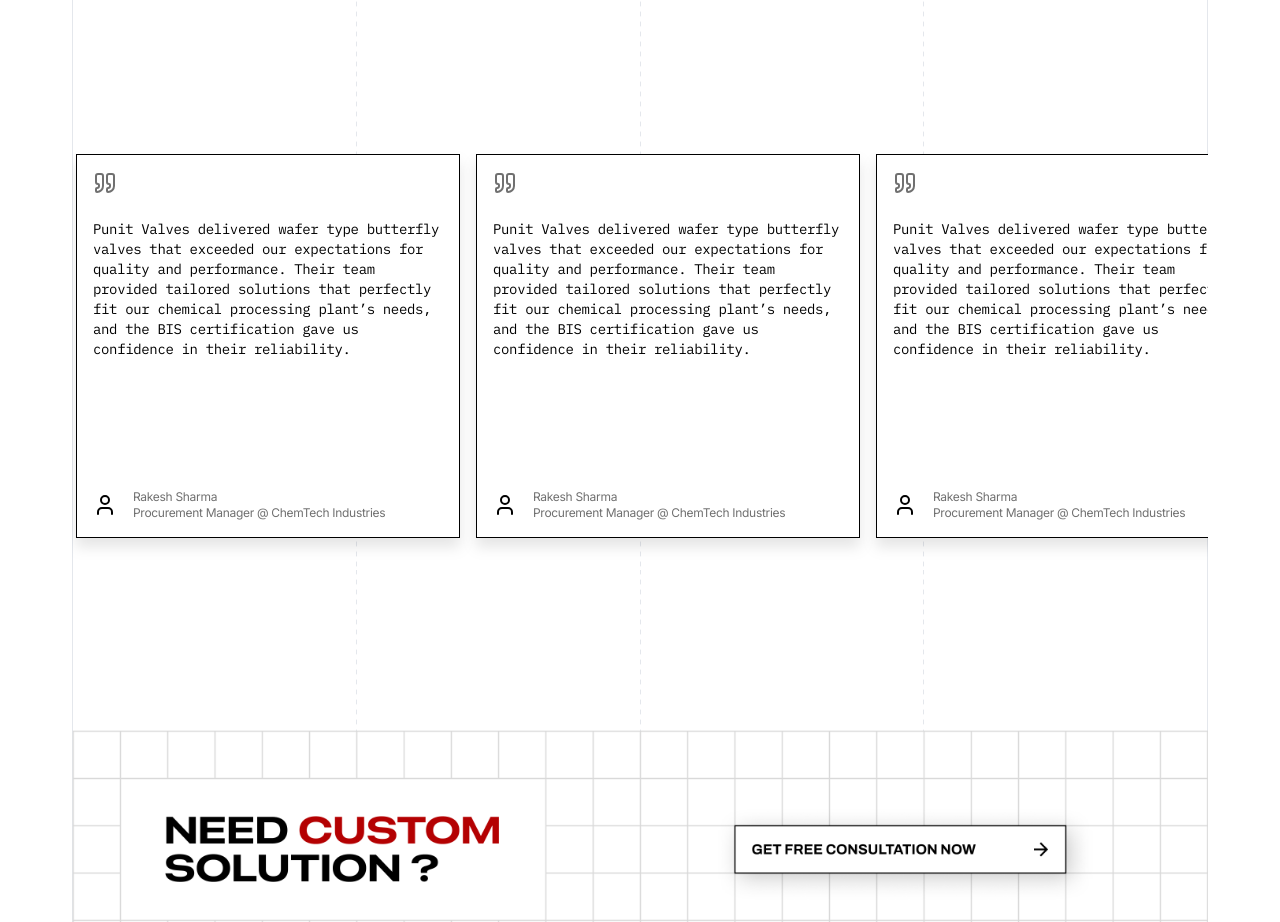
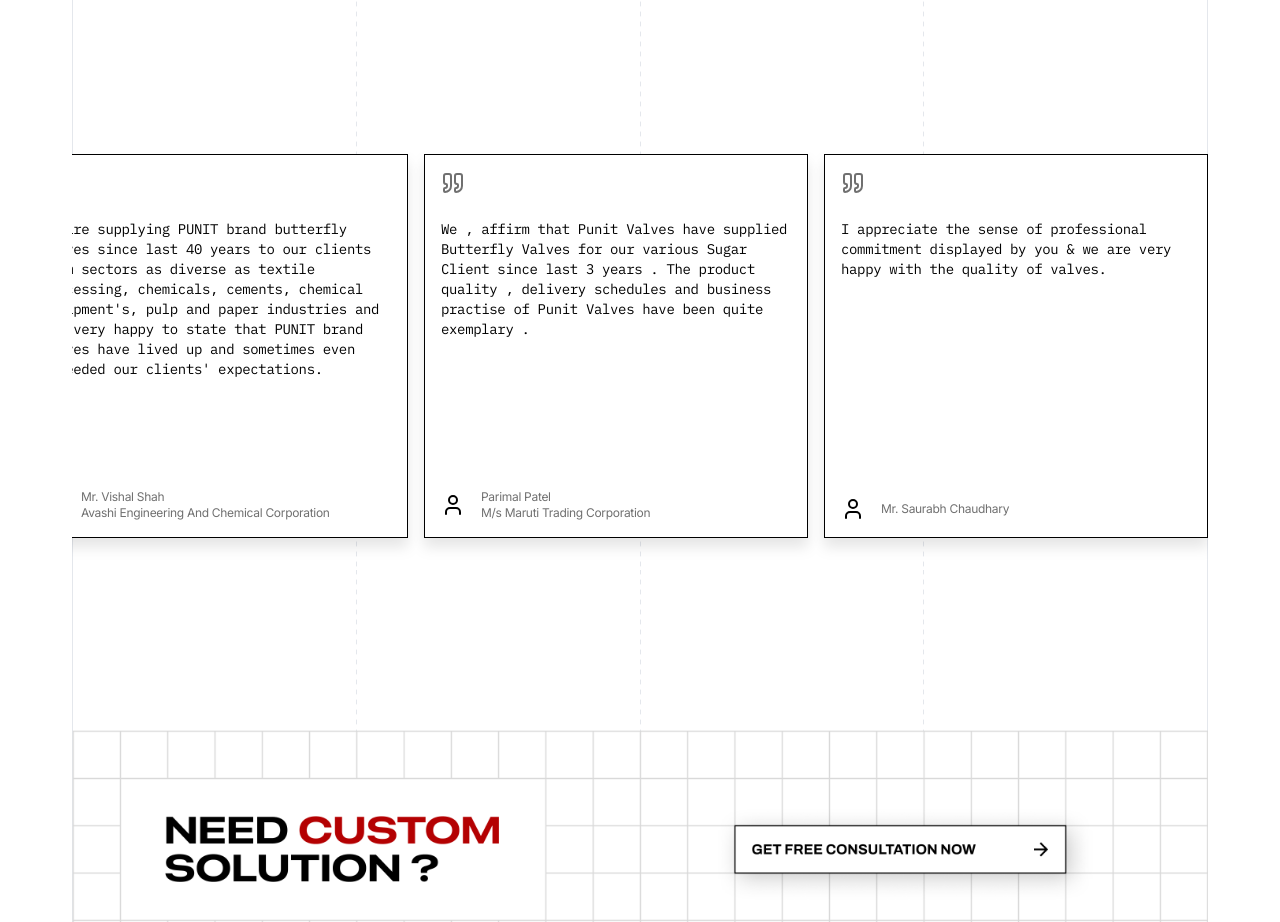
Before and after one commit to punit-valves-tech/punit-valves---www, a Next.js app: page /about in a window 1280 px wide. Shown: the part 1960-2882 px from the top of the page. Built offline with nearby package versions, Linux system fonts and the light colour scheme; a web font is replaced by a local one.

Commit message:
added: not-found, improved carousel and listing

```diff
--- a/app/not-found.tsx
+++ b/app/not-found.tsx
@@ -1,15 +1,39 @@
 import { Headline } from "@/components/molecules/headline";
+import { CTA } from "@/components/organisms/cta";
 import { Page } from "@/components/organisms/page";
 import Section from "@/components/utils/section";
+import { ArrowRightIcon } from "lucide-react";
 
 export default function Home() {
   return (
     <Page>
       <Section>
-        <div className="px-4 py-20">
-          <Headline label="ERROR 404" title="PAGE NOT FOUND" />
+        <div className="px-4 pt-40">
+          <Headline
+            label="ERROR 404"
+            title="VALVE NOT FOUND"
+            desc={
+              <>
+                Oops! It seems you’ve taken a wrong turn in our valve maze. The
+                page you’re looking for might have been moved, deleted, or
+                perhaps it never existed. But don’t worry, we’re here to help
+                you find your way back.
+              </>
+            }
+            primary={{
+              type:"primary",
+              children: <>GO TO HOME  <ArrowRightIcon className="ml-2 h-4 -mr-2 item-end" /></>,
+              href: "/"
+            }}
+            secondary={{
+              type:"secondary",
+              children: <>VIEW ALL PRODUCTS <ArrowRightIcon className="ml-2 h-4 -mr-2 item-end" /></>,
+              href: "/products"
+            }}
+          />
         </div>
       </Section>
+      <CTA />
     </Page>
   );
 }
--- a/app/page.tsx
+++ b/app/page.tsx
@@ -6,8 +6,14 @@
 import { Page } from "@/components/organisms/page";
 import { ProductCatalog } from "@/components/organisms/product-catalog";
 import { Testimonials } from "@/components/organisms/testimonials";
+import { sanityFetch } from "@/lib/sanity/live";
+import { allProductsQuery } from "@/lib/sanity/queries";
 
-export default function Home() {
+
+export default async function Home() {
+  const [{ data: products }] = await Promise.all([
+    sanityFetch({ query: allProductsQuery }),
+  ]);
   return (
     <Page>
       {/* HERO */}
@@ -18,8 +24,7 @@
 
       {/* PRODUCT CATALOG */}
       <ProductCatalog />
-
-      <Carousel />
+      <Carousel products={products} />
 
       {/* COMPANY OVERVIEW */}
       <CompanyOverview />
--- a/app/products/[slug]/page.tsx
+++ b/app/products/[slug]/page.tsx
@@ -42,7 +42,7 @@
           <div className="px-4 flex flex-col h-full">
             <div className="flex-grow min-h-20"></div>
               <Text as="p" scale="p3" font="ibm-plex" className="">
-                SINCE 1976
+                {product?.class?.title}
               </Text>
               <Text
                 as="h1"
--- a/components/organisms/carousel.tsx
+++ b/components/organisms/carousel.tsx
@@ -1,13 +1,17 @@
+/* eslint-disable @typescript-eslint/no-explicit-any */
 "use client";
 
 import { Button } from "../atoms/button";
-import Image from "next/image";
 import { Text } from "../atoms/text";
 import Section from "../utils/section";
 import useEmblaCarousel from "embla-carousel-react";
 import Autoscroll from "embla-carousel-auto-scroll";
+import Image from "next/image";
+import { ArrowRightIcon } from "lucide-react";
 
-export const Carousel = () => {
+
+
+export const Carousel = ({ products }: any) => {
   const [emblaRef] = useEmblaCarousel({ loop: true, dragFree: true }, [
     Autoscroll({ speed: 1, stopOnMouseEnter: true, stopOnInteraction: false, startDelay: 0 }),
   ]);
@@ -15,15 +19,15 @@
     <Section contained={false}>
       <div className="embla w-full overflow-hidden" ref={emblaRef}>
         <div className="py-8 flex flex-row px-4 gap-4 embla__container">
-          {new Array(8).fill(0).map((o, i) => (
+          {products.map((o: any, i: any) => (
             <div
               key={i}
               className="embla__slide aspect-square border bg-white drop-shadow-xl flex flex-col"
             >
-              <div className="h-64 md:h-96 w-[20rem] md:w-[30rem] m-4 border border-[var(--grid-color)] bg-white overflow-hidden">
+              <div className="h-64 md:h-96 w-[20rem] md:w-[30rem] m-4 border border-[var(--grid-color)] bg-[var(--grid-color)] overflow-hidden">
                 <Image
                   alt="product valve"
-                  src="/valve.jpg"
+                  src={o?.image}
                   width="640"
                   height="640"
                   className="object-cover h-full"
@@ -32,11 +36,11 @@
               <div className="pb-4 flex flex-col flex-grow w-full">
                 <div className="px-4 pb-2 flex flex-row">
                   <Text as="p" scale="p3" font="ibm-plex" className="uppercase">
-                    Ball Valve
+                    {o?.class?.title}
                   </Text>
                   <div className="flex-grow" />
                   <Text as="p" scale="p3" font="ibm-plex" className="uppercase">
-                    #REF1089
+                  #REF{o._id.substr(1, 4)}
                   </Text>
                 </div>
                 {/* <Text as="p" scale="p3" font="ibm-plex" className="">
@@ -50,7 +54,7 @@
                   font="inter"
                   className="px-4 py-4 font-semibold"
                 >
-                  Side Entry Floating Ball Valve
+                  {o?.name}
                 </Text>
                 {/* <Text
                     as="p"
@@ -62,11 +66,11 @@
                   </Text> */}
 
                 <div className="px-4 flex flex-col md:flex-row gap-4">
-                  <Button className="md:flex-grow" type="primary">
-                    TECHNICAL SPECIFICATIONS
+                  <Button href={`/products/${o?.slug}`} className="md:flex-grow" type="primary">
+                    TECHNICAL SPECIFICATIONS <ArrowRightIcon className="ml-2 h-4 -mr-2 item-end" />
                   </Button>
-                  <Button className="md:flex-grow" type="secondary">
-                    GET QUOTE
+                  <Button href="/contact" className="md:flex-grow" type="secondary">
+                    GET QUOTE <ArrowRightIcon className="ml-2 h-4 -mr-2 item-end" />
                   </Button>
                 </div>
               </div>
--- a/components/organisms/testimonials.tsx
+++ b/components/organisms/testimonials.tsx
@@ -1,3 +1,4 @@
+/* eslint-disable @typescript-eslint/no-explicit-any */
 "use client";
 
 import Section from "@/components/utils/section";
@@ -8,13 +9,18 @@
 
 export const Testimonials = () => {
   const [emblaRef] = useEmblaCarousel({ loop: true, dragFree: true }, [
-    AutoScroll({speed: 1, stopOnMouseEnter: false, stopOnInteraction: false, startDelay: 0 }),
+    AutoScroll({
+      speed: 1,
+      stopOnMouseEnter: false,
+      stopOnInteraction: false,
+      startDelay: 0,
+    }),
   ]);
   return (
     <Section>
       <div className="pt-40 w-full overflow-hidden embla" ref={emblaRef}>
         <div className="py-8 flex flex-row px-4 gap-4 embla_container">
-          {new Array(8).fill(0).map((o, i) => (
+          {TESTIMONIALS.map((o: any, i: any) => (
             <div
               key={i}
               className="h-96 aspect-square border bg-white drop-shadow-xl flex flex-col p-4"
@@ -35,11 +41,7 @@
               {/* <div className="flex-grow" /> */}
 
               <Text as="h3" scale="p2" font="ibm-plex" className="py-4">
-                Punit Valves delivered wafer type butterfly valves that exceeded
-                our expectations for quality and performance. Their team
-                provided tailored solutions that perfectly fit our chemical
-                processing plant’s needs, and the BIS certification gave us
-                confidence in their reliability.
+                {o?.quote}
               </Text>
               <div className="flex-grow" />
               <div className="flex flex-row items-center gap-4">
@@ -51,8 +53,8 @@
                     font="inter"
                     className="text-[var(--secondary-color)]"
                   >
-                    Rakesh Sharma <br />
-                    Procurement Manager @ ChemTech Industries{" "}
+                    {o?.author?.name} <br />
+                    {o?.author?.designation}{" "}
                   </Text>
                 </div>
               </div>
@@ -63,3 +65,47 @@
     </Section>
   );
 };
+
+const TESTIMONIALS = [
+  {
+    quote: (
+      <>
+        We are supplying PUNIT brand butterfly valves since last 40 years to our
+        clients from sectors as diverse as textile processing, chemicals,
+        cements, chemical equipment&apos;s, pulp and paper industries and are
+        very happy to state that PUNIT brand valves have lived up and sometimes
+        even exceeded our clients&apos; expectations.
+      </>
+    ),
+    author: {
+      name: "Mr. Vishal Shah",
+      designation: "Avashi Engineering And Chemical Corporation",
+    },
+  },
+  {
+    quote: (
+      <>
+        We , affirm that Punit Valves have supplied Butterfly Valves for our
+        various Sugar Client since last 3 years . The product quality , delivery
+        schedules and business practise of Punit Valves have been quite
+        exemplary .
+      </>
+    ),
+    author: {
+      name: "Parimal Patel",
+      designation: "M/s Maruti Trading Corporation",
+    },
+  },
+  {
+    quote: (
+      <>
+        I appreciate the sense of professional commitment displayed by you & we
+        are very happy with the quality of valves.
+      </>
+    ),
+    author: {
+      name: "Mr. Saurabh Chaudhary",
+      designation: "",
+    },
+  },
+];
--- a/lib/sanity/queries.ts
+++ b/lib/sanity/queries.ts
@@ -27,12 +27,12 @@
   `);
 
 export const allProductsQuery = defineQuery(`
-    *[_type == "product" && defined(slug.current)] | order(date desc, _updatedAt desc) {
+    *[_type == "product" && defined(slug.current)] | order(order asc) {
       _id,
       "slug": slug.current,
       class-> { "slug": slug.current, title },
       name,
-      image,
+      "image": image.asset->url,
       desc,
     }
   `);
--- a/lib/sanity/schemaTypes/productType.ts
+++ b/lib/sanity/schemaTypes/productType.ts
@@ -69,6 +69,13 @@
           }
         },
       ]
+    }),
+    defineField({
+      name: 'order',
+      title: 'Order',
+      type: 'number',
+      initialValue: 0,
+      validation: (rule) => rule.min(-1),
     })
   ],
   preview: {
```
Also changed, not shown: components/organisms/product-catalog.tsx (+8 -3 lines).
